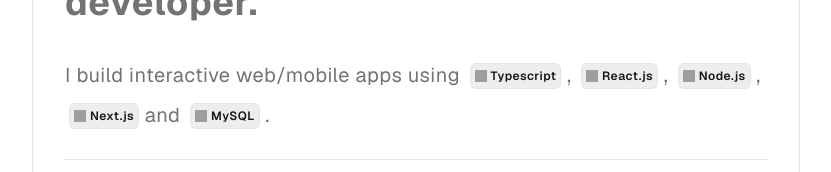
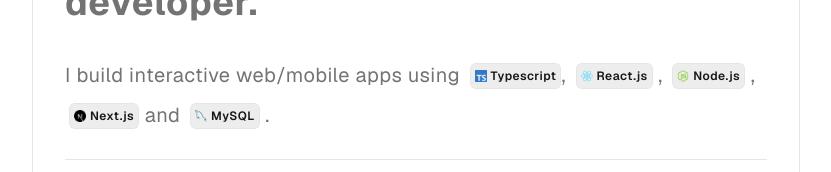
Before and after one commit to Smayur0/Portfolio-, a Next.js app: page / in a window 1280 px wide. Shown: the part 378-550 px from the top of the page, without its empty margins (224-1055 px from the left). Built offline with nearby package versions, Linux system fonts and the light colour scheme; no server answers; the database is empty; grey boxes are pictures that could not be loaded.

Commit message:
Refact: tech icons issue fixed in hero section

```diff
--- a/src/app/pages/hero-section.tsx
+++ b/src/app/pages/hero-section.tsx
@@ -12,6 +12,7 @@
 import { Separator } from "@/components/ui/separator";
 import TechIcon from "../../features/utills/tech-icon";
 import { SocialIcon } from "../../features/utills/social-icons";
+import { getTechIcon } from "@/lib/utils";
 
 const Hero = () => {
   function linkOpener(sentense: string) {
@@ -44,13 +45,15 @@
         <h3 className="text-muted-foreground font-small mt-2 text-xs leading-relaxed tracking-wide sm:mt-3 sm:text-sm sm:leading-loose md:mt-4 md:text-base lg:text-lg xl:text-xl">
           I build interactive web/mobile apps using
           {"  "}
-          <TechIcon img="/TS.png" tech="Typescript" /> ,{"  "}
-          <TechIcon img="/REACT.png" tech="React.js" /> ,{"  "}
-          <TechIcon img="/Node.png" tech="Node.js" /> ,{"  "}
-          <TechIcon img="/Next.png" tech="Next.js" />
+          <TechIcon img={getTechIcon("typescript")} tech={"Typescript"} />,
+          {"  "}
+          <TechIcon img={getTechIcon("react")} tech={"React.js"} /> ,{"  "}
+          <TechIcon img={getTechIcon("nodejs")} tech={"Node.js"} /> ,{"  "}
+          <TechIcon img={getTechIcon("nextjs")} tech={"Next.js"} />
           {"  "} and {"  "}
-          <TechIcon img="/MySQL.png" tech="MySQL" /> .
+          <TechIcon img={getTechIcon("mysql")} tech={"MySQL"} /> .
         </h3>
+
       </div>
 
       <Separator className="my-3 sm:my-4 md:my-5 lg:my-6" />
```
